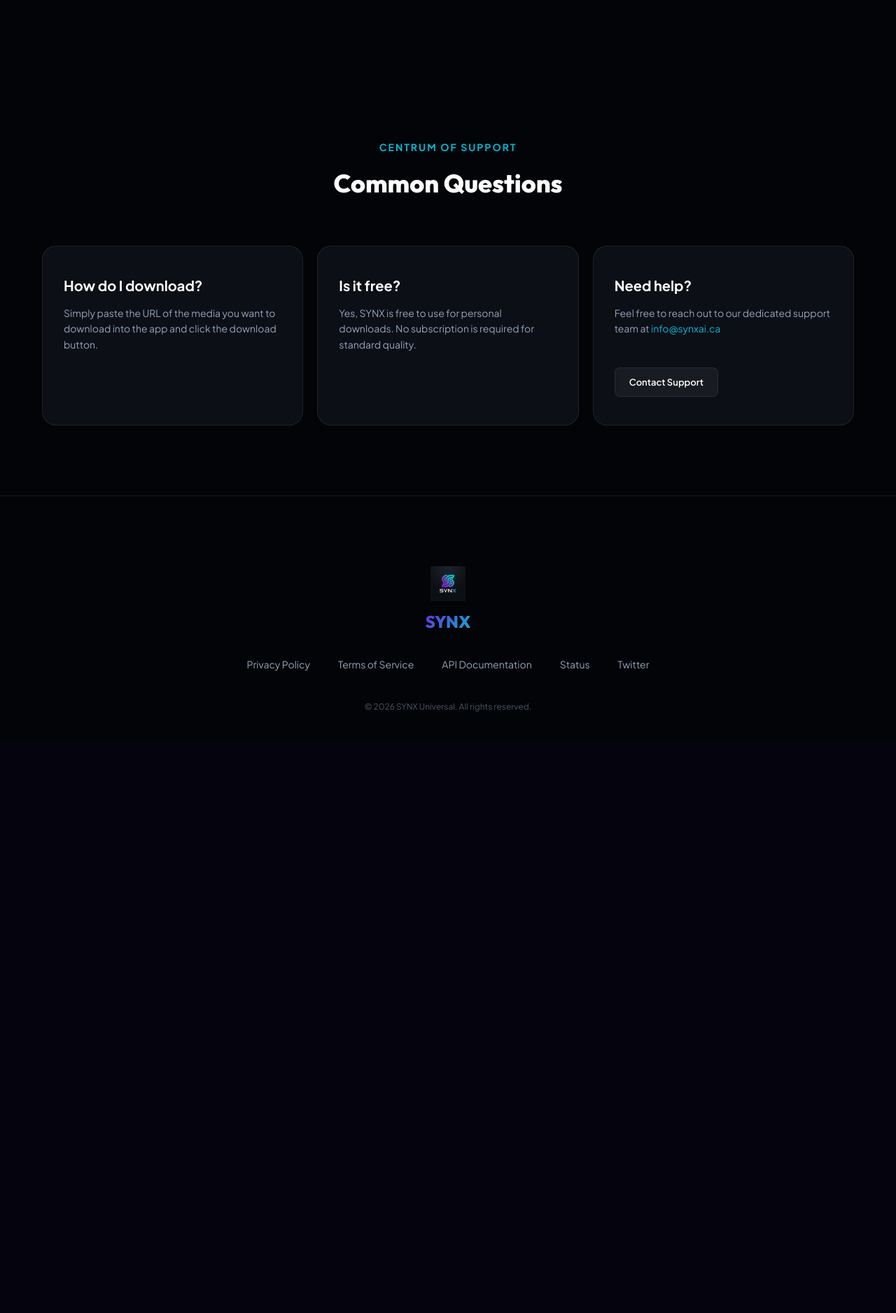
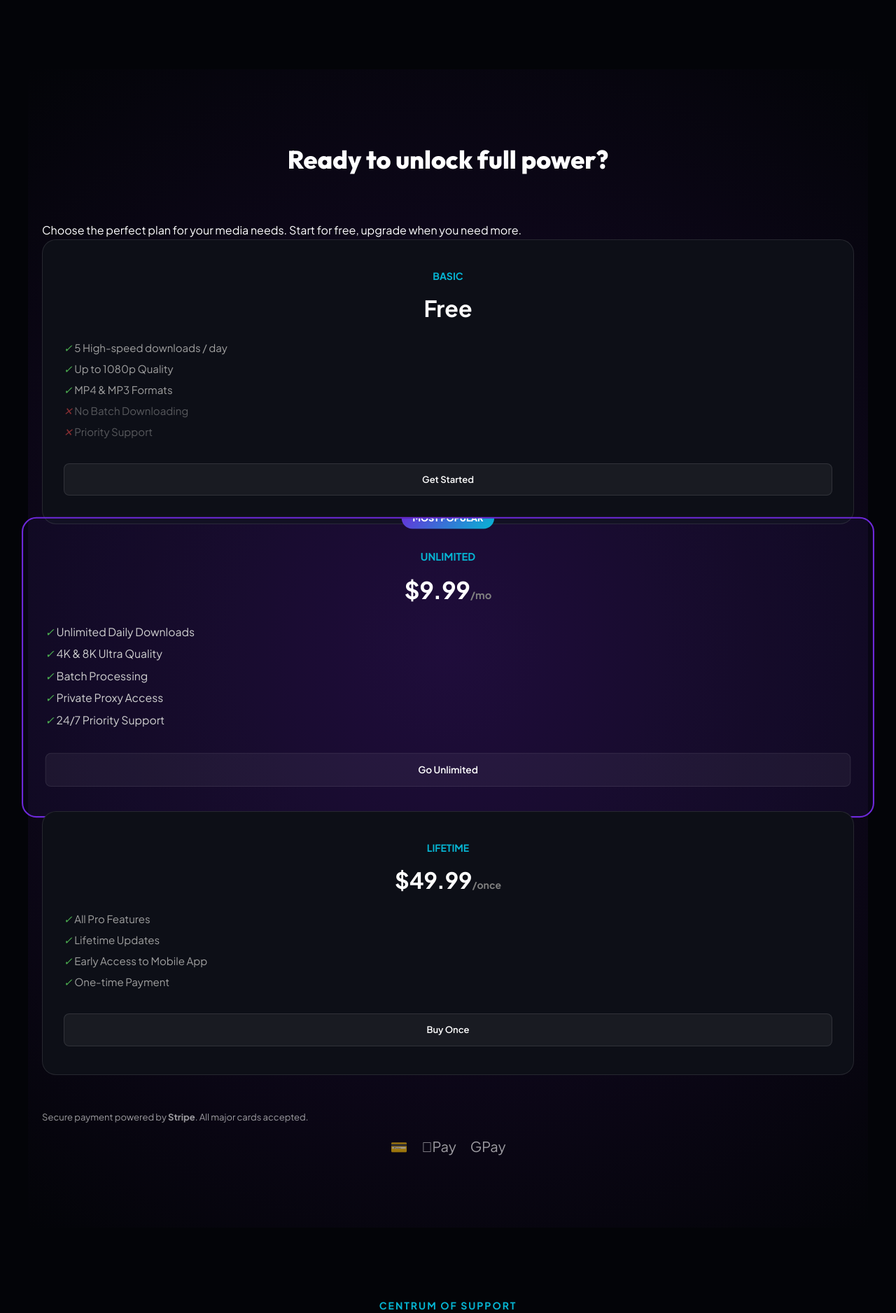
Before and after one commit to neyzenrose/synx_app, a Flask app: page / in a window 1280 px wide. Shown: the part 2257-4133 px from the top of the page at 70% size. Before the commit the page ends 3274 px from the top, so only its background shows below. Run offline with Flask 3, Linux system fonts and the light colour scheme.

Commit message:
Commerce: Added Pricing section with Freemium model

```diff
--- a/api/templates/index.html
+++ b/api/templates/index.html
@@ -444,6 +444,67 @@
         </div>
     </section>
 
+    <!-- Pricing Section -->
+    <section id="pricing" class="platforms" style="background: radial-gradient(circle at center, #1a0b30 0%, #030408 100%);">
+        <div class="platforms-header">
+            <h2 class="section-title">Ready to unlock full power?</h2>
+            <p class="section-subtitle">Choose the perfect plan for your media needs. Start for free, upgrade when you need more.</p>
+        </div>
+
+        <div class="platforms-grid">
+            <!-- Free Plan -->
+            <div class="platform-card" style="border: 1px solid rgba(255,255,255,0.1);">
+                <div style="font-size: 14px; color: var(--secondary-accent); font-weight: 700; margin-bottom: 10px; text-transform: uppercase;">Basic</div>
+                <h3 style="font-size: 32px; margin-bottom: 15px;">Free</h3>
+                <ul style="list-style: none; padding: 0; text-align: left; margin-bottom: 30px; font-size: 15px; color: #a0a0a0; line-height: 2;">
+                    <li><i style="color: #4CAF50;">✓</i> 5 High-speed downloads / day</li>
+                    <li><i style="color: #4CAF50;">✓</i> Up to 1080p Quality</li>
+                    <li><i style="color: #4CAF50;">✓</i> MP4 & MP3 Formats</li>
+                    <li style="opacity: 0.5;"><i style="color: #ff4d4d;">✕</i> No Batch Downloading</li>
+                    <li style="opacity: 0.5;"><i style="color: #ff4d4d;">✕</i> Priority Support</li>
+                </ul>
+                <a href="/app" class="btn-download" style="width: 100%; display: inline-block; padding: 12px 0; background: rgba(255,255,255,0.05); border: 1px solid rgba(255,255,255,0.1);">Get Started</a>
+            </div>
+
+            <!-- Pro Plan -->
+            <div class="platform-card" style="border: 2px solid var(--primary-accent); transform: scale(1.05); background: rgba(110, 64, 255, 0.05);">
+                <div style="position: absolute; top: -15px; left: 50%; transform: translateX(-50%); background: var(--gradient-accent); padding: 5px 15px; border-radius: 20px; font-size: 12px; font-weight: 800; text-transform: uppercase;">Most Popular</div>
+                <div style="font-size: 14px; color: var(--secondary-accent); font-weight: 700; margin-bottom: 10px; text-transform: uppercase;">Unlimited</div>
+                <h3 style="font-size: 32px; margin-bottom: 15px;">$9.99<span style="font-size: 14px; color: #808080;">/mo</span></h3>
+                <ul style="list-style: none; padding: 0; text-align: left; margin-bottom: 30px; font-size: 15px; color: #d0d0d0; line-height: 2;">
+                    <li><i style="color: #4CAF50;">✓</i> Unlimited Daily Downloads</li>
+                    <li><i style="color: #4CAF50;">✓</i> 4K & 8K Ultra Quality</li>
+                    <li><i style="color: #4CAF50;">✓</i> Batch Processing</li>
+                    <li><i style="color: #4CAF50;">✓</i> Private Proxy Access</li>
+                    <li><i style="color: #4CAF50;">✓</i> 24/7 Priority Support</li>
+                </ul>
+                <a href="#" class="btn-download" style="width: 100%; display: inline-block; padding: 12px 0;">Go Unlimited</a>
+            </div>
+
+            <!-- Lifetime Plan -->
+            <div class="platform-card" style="border: 1px solid rgba(255,255,255,0.1);">
+                <div style="font-size: 14px; color: var(--secondary-accent); font-weight: 700; margin-bottom: 10px; text-transform: uppercase;">Lifetime</div>
+                <h3 style="font-size: 32px; margin-bottom: 15px;">$49.99<span style="font-size: 14px; color: #808080;">/once</span></h3>
+                <ul style="list-style: none; padding: 0; text-align: left; margin-bottom: 30px; font-size: 15px; color: #a0a0a0; line-height: 2;">
+                    <li><i style="color: #4CAF50;">✓</i> All Pro Features</li>
+                    <li><i style="color: #4CAF50;">✓</i> Lifetime Updates</li>
+                    <li><i style="color: #4CAF50;">✓</i> Early Access to Mobile App</li>
+                    <li><i style="color: #4CAF50;">✓</i> One-time Payment</li>
+                </ul>
+                <a href="#" class="btn-download" style="width: 100%; display: inline-block; padding: 12px 0; background: rgba(255,255,255,0.05); border: 1px solid rgba(255,255,255,0.1);">Buy Once</a>
+            </div>
+        </div>
+
+        <div style="margin-top: 50px; opacity: 0.6; font-size: 13px;">
+            <p>Secure payment powered by <b>Stripe</b>. All major cards accepted.</p>
+            <div style="display: flex; justify-content: center; gap: 20px; margin-top: 15px;">
+                <span style="font-size: 20px;">💳</span>
+                <span style="font-size: 20px;">Pay</span>
+                <span style="font-size: 20px;">GPay</span>
+            </div>
+        </div>
+    </section>
+
     <!-- Support Section -->
     <section class="platforms" id="support">
         <span class="section-tag">Centrum of Support</span>
```
